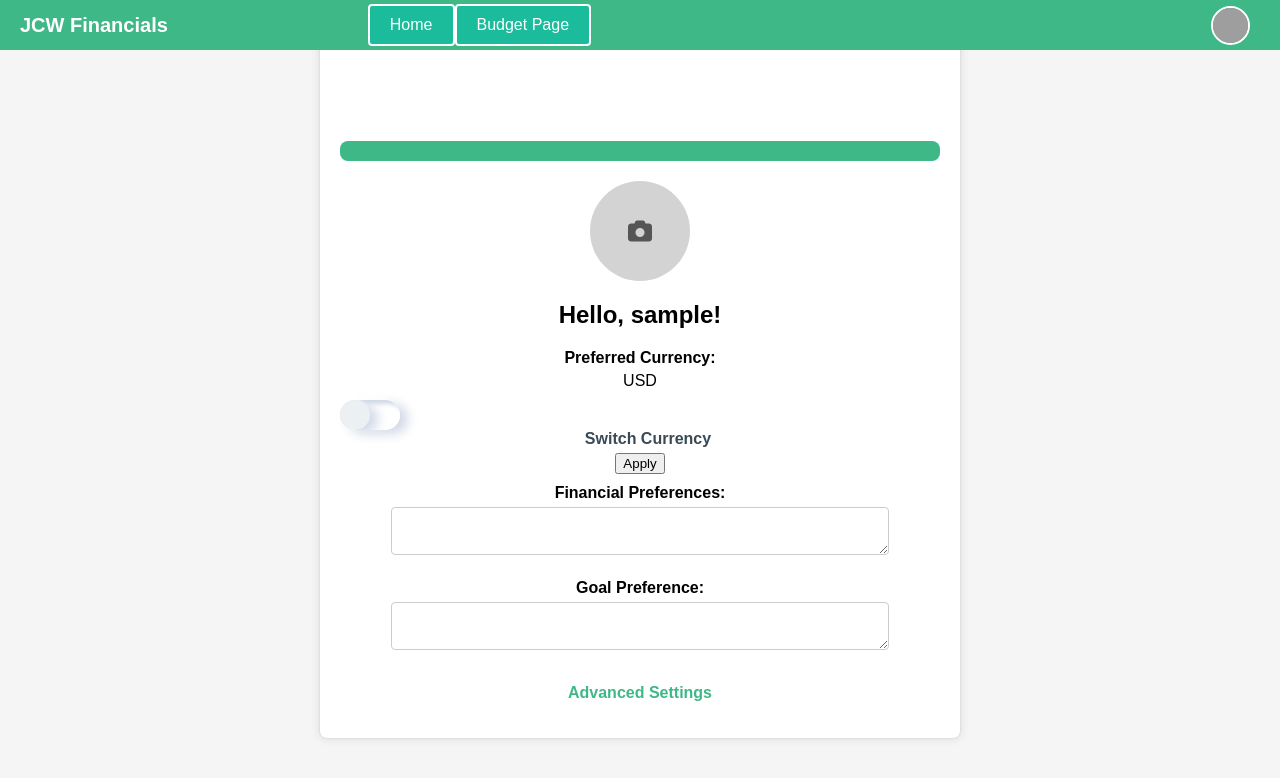
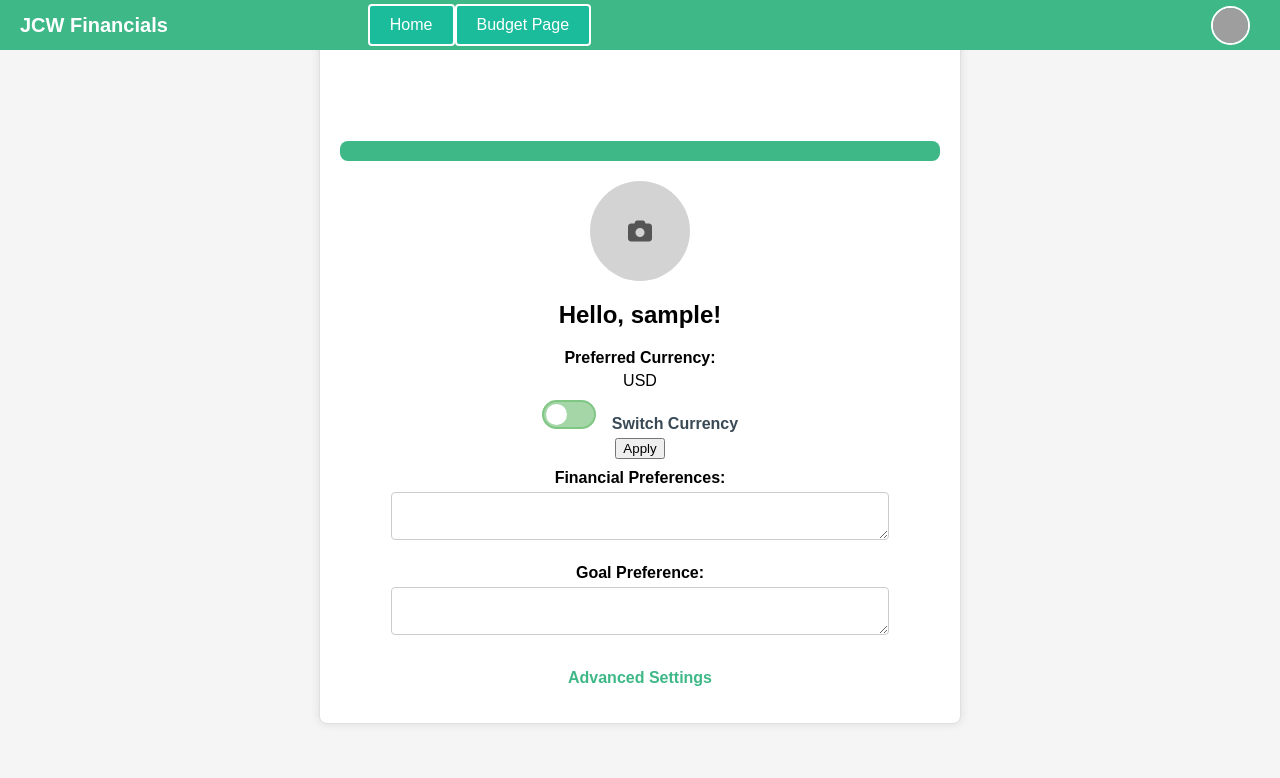
Before and after one commit to willyhill/MIScapstone, a PHP site: page /temp.php in a window 1280 px wide. Shown: the top 778 px of the page. Run offline with PHP 8.4, Linux system fonts and the light colour scheme; the visitor is signed in with stand-in values (Sample User, id 1); data comes from the database, SQL or seed files in the repository; grey boxes are pictures that could not be loaded.

Commit message:
updates2

```diff
--- a/About Us Wireframe.html
+++ b/About Us Wireframe.html
@@ -17,9 +17,9 @@
                 <div class="profile-menu">
                     <img src="profile.jpg" alt="Profile" class="profile-pic" />
                     <div class="dropdown-menu">
-                        <a href="account.html">Account</a>
-                        <a href="settings.html">Settings</a>
-                        <a href="logout.html">Logout</a>
+                        <a href="temp.php" style="color: #1abc9c; padding: 12px 16px; text-decoration: none; display: block;">Account</a>
+                        <a href="settings.html" style="color: #1abc9c; padding: 12px 16px; text-decoration: none; display: block;">Settings</a>
+                        <a href="logout.php" style="color: #1abc9c; padding: 12px 16px; text-decoration: none; display: block;">Logout</a>
                     </div>
                 </div>
             </nav>
--- a/LoginAccountPage.html
+++ b/LoginAccountPage.html
@@ -37,9 +37,9 @@
         <div class="profile-menu">
           <img src="profile.jpg" alt="Profile" class="profile-pic" id="profile-button" />
           <div class="dropdown-menu" id="dropdown-menu">
-            <a href="account.html">Account</a>
-            <a href="settings.html">Settings</a>
-            <a href="logout.html">Logout</a>
+            <a href="temp.php" style="color: #1abc9c; padding: 12px 16px; text-decoration: none; display: block;">Account</a>
+            <a href="settings.html" style="color: #1abc9c; padding: 12px 16px; text-decoration: none; display: block;">Settings</a>
+            <a href="logout.php" style="color: #1abc9c; padding: 12px 16px; text-decoration: none; display: block;">Logout</a>
           </div>
         </div>
       </nav>
--- a/budget.php
+++ b/budget.php
@@ -174,9 +174,9 @@ while ($row = $expenseQuery->fetchArray(SQLITE3_ASSOC)) {
         <div class="profile-menu">
           <img src="profile.jpg" alt="Profile" class="profile-pic" />
           <div class="dropdown-menu">
-            <a href="account.html">Account</a>
-            <a href="settings.html">Settings</a>
-            <a href="logout.html">Logout</a>
+            <a href="temp.php" style="color: #1abc9c; padding: 12px 16px; text-decoration: none; display: block;">Account</a>
+            <a href="settings.html" style="color: #1abc9c; padding: 12px 16px; text-decoration: none; display: block;">Settings</a>
+            <a href="logout.php" style="color: #1abc9c; padding: 12px 16px; text-decoration: none; display: block;">Logout</a>
           </div>
         </div>
       </nav>
--- a/css/profile.css
+++ b/css/profile.css
@@ -277,33 +277,32 @@ close-button:hover {
 }
 
 .toggle {
-  isolation: isolate;
-  position: relative;
-  height: 30px;
-  width: 60px;
-  border-radius: 15px;
-  overflow: hidden;
-  box-shadow: -8px -4px 8px 0px #ffffff,
-    8px 4px 12px 0px #d1d9e6,
-    4px 4px 4px 0px #d1d9e6 inset,
-    -4px -4px 4px 0px #ffffff inset;
+    position: relative;
+    display: inline-block;
+    width: 50px;
+    height: 25px;
+    background-color: #a5d6a7; /* Light green background */
+    border-radius: 25px;
+    border: 2px solid #81c784; /* Slightly darker green border for contrast */
+    cursor: pointer;
+    transition: background-color 0.3s ease;
 }
 
 .toggle-state {
-  display: none;
+    display: none;
 }
 
 .indicator {
-  height: 100%;
-  width: 200%;
-  background: #ecf0f3;
-  border-radius: 15px;
-  transform: translate3d(-75%, 0, 0);
-  transition: transform 0.4s cubic-bezier(0.85, 0.05, 0.18, 1.35);
-  box-shadow: -8px -4px 8px 0px #ffffff,
-    8px 4px 12px 0px #d1d9e6;
+    position: absolute;
+    top: 2px;
+    left: 2px;
+    width: 21px;
+    height: 21px;
+    background-color: white;
+    border-radius: 50%;
+    transition: transform 0.3s ease;
 }
 
-.toggle-state:checked ~ .indicator {
-  transform: translate3d(25%, 0, 0);
+.toggle-state:checked + .indicator {
+    transform: translateX(25px); /* Move the indicator to the right when toggled */
 }
```
Also changed, not shown: index.php (+10 -1 lines).
